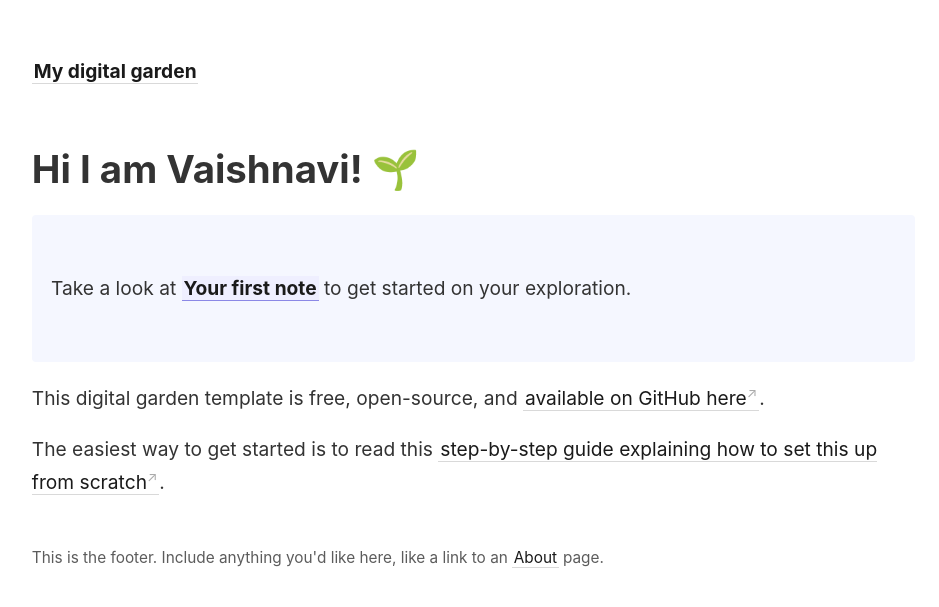
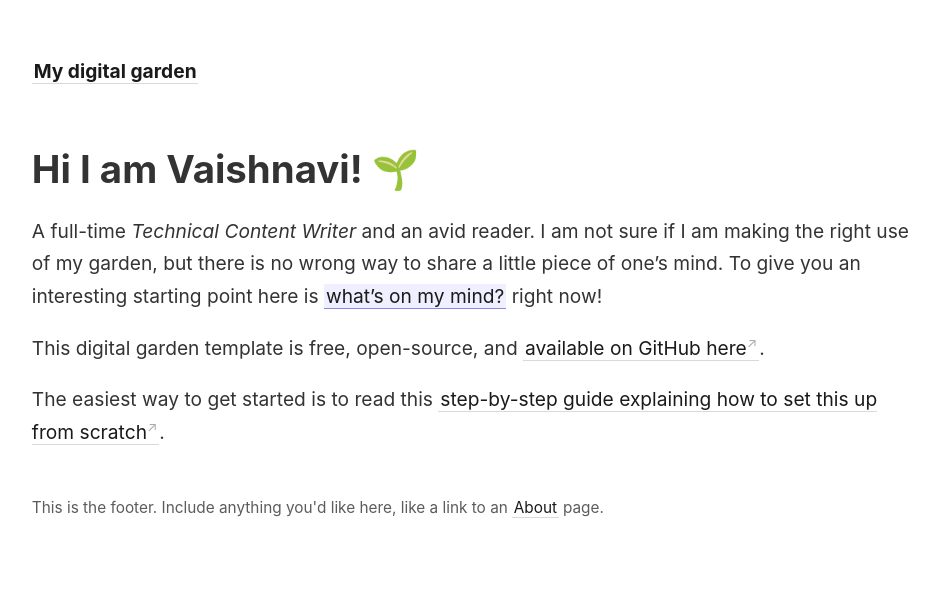
Before and after one commit to Vaishnavi2903/ObsidianNotes, a Jekyll site: the page built from _pages/index.md, in a window 1280 px wide. Shown: the top 607 px of the page, without its empty margins (45-984 px from the left). Built offline with Jekyll 4.4.1, drawn with Linux system fonts in a browser that asks for light colours.

Commit message:
New Notes

```diff
--- a/_pages/index.md
+++ b/_pages/index.md
@@ -7,9 +7,7 @@ permalink: /
 
 # Hi I am Vaishnavi! 🌱
 
-<p style="padding: 3em 1em; background: #f5f7ff; border-radius: 4px;">
-  Take a look at <span style="font-weight: bold">[[Your first note]]</span> to get started on your exploration.
-</p>
+A full-time *Technical Content Writer* and an avid reader. I am not sure if I am making the right use of my garden, but there is no wrong way to share a little piece of one's mind. To give you an interesting starting point here is [[what's on my mind?]] right now!
 
 This digital garden template is free, open-source, and [available on GitHub here](https://github.com/maximevaillancourt/digital-garden-jekyll-template).
 
```
Also changed, not shown: _notes/what's on my mind?.md (added), 1 other file.
